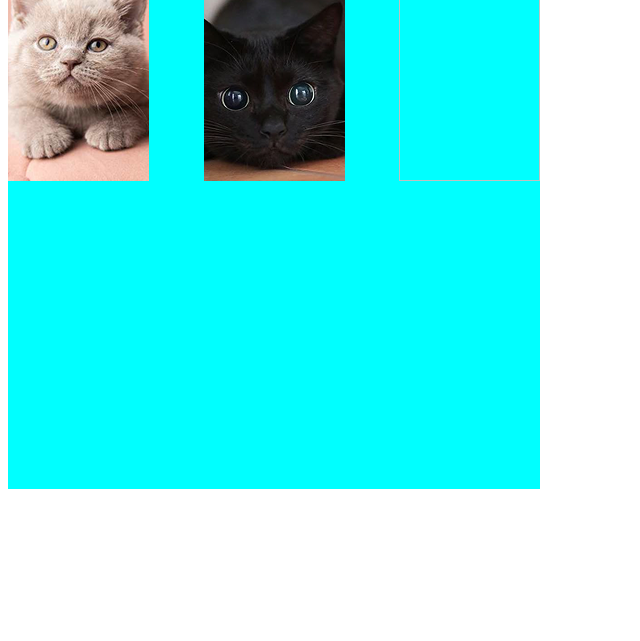
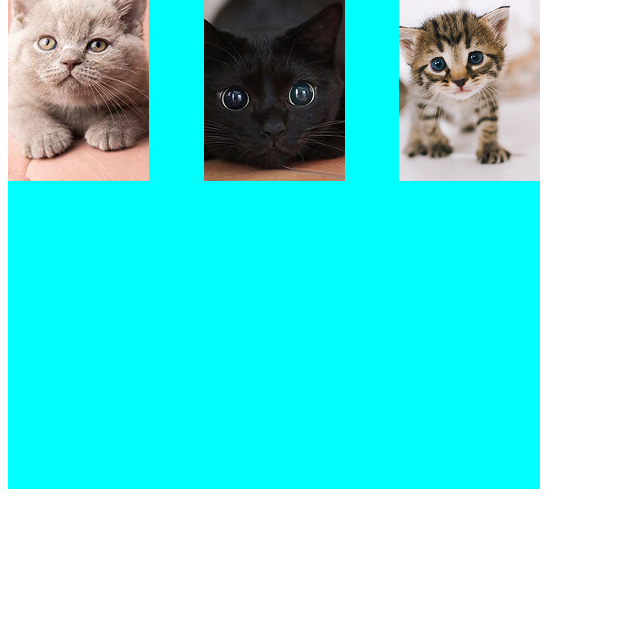
Before and after one commit to EmanuellyFSiani/projeto-1-2B, a plain HTML site: page index.html in a window 1280 px wide. Shown: the part 159-800 px from the top of the page, without its empty margins (0-640 px from the left). Drawn offline with Linux system fonts and the light colour scheme.

Commit message:
novvovovo

```diff
--- a/index.html
+++ b/index.html
@@ -18,7 +18,7 @@ style <!DOCTYPE html>
 
 <img class="gatinhotamanho"src="gatinho1.png" alt="gatinho 1">
 <img class="gatinhotamanho"src="gatinho2.png" alt="gatinho 2 preto">
-<img class="gatinhotamanho"src="gatinho 3.png" alt="gatinho 3 laranja">
+<img class="gatinhotamanho"src="gatinho3.png" alt="gatinho 3 laranja">
 
 </section>
 
```
Also changed, not shown: gatinho3.png (renamed from gatinho 3 .png).
